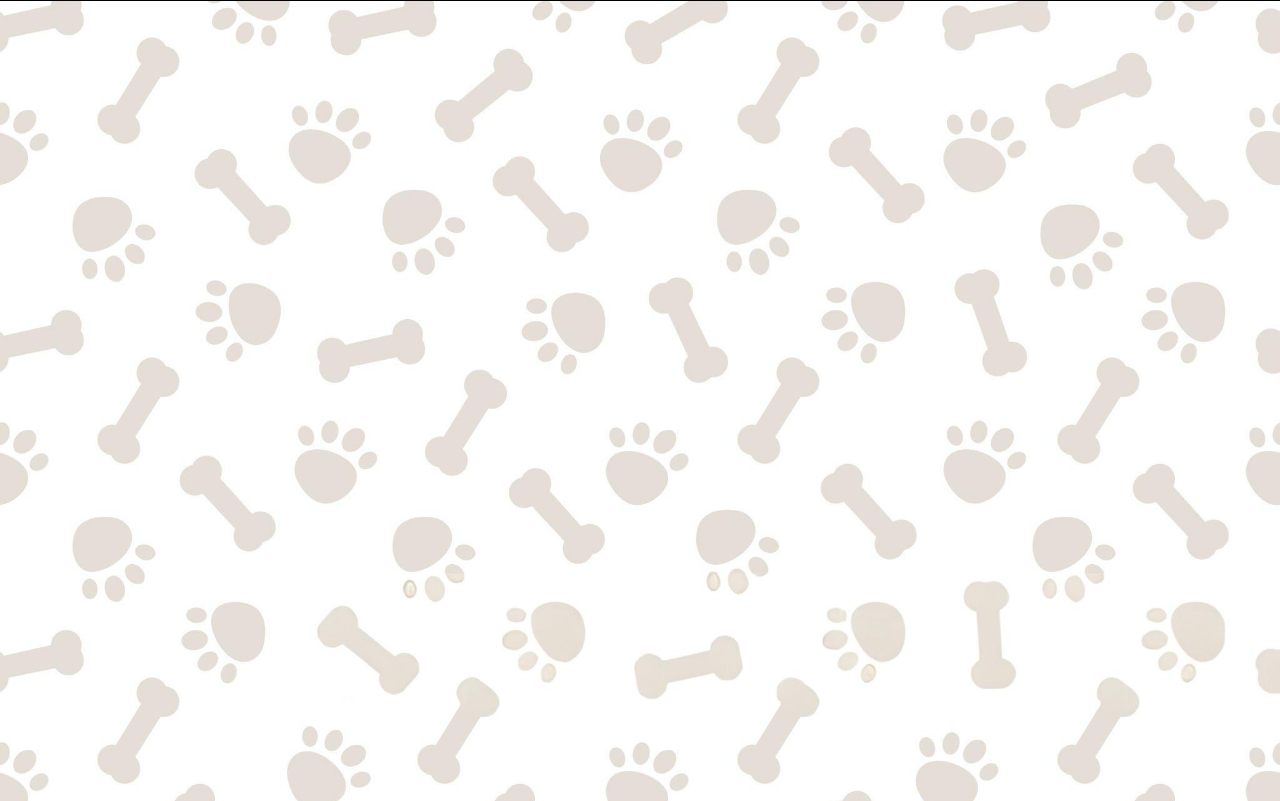
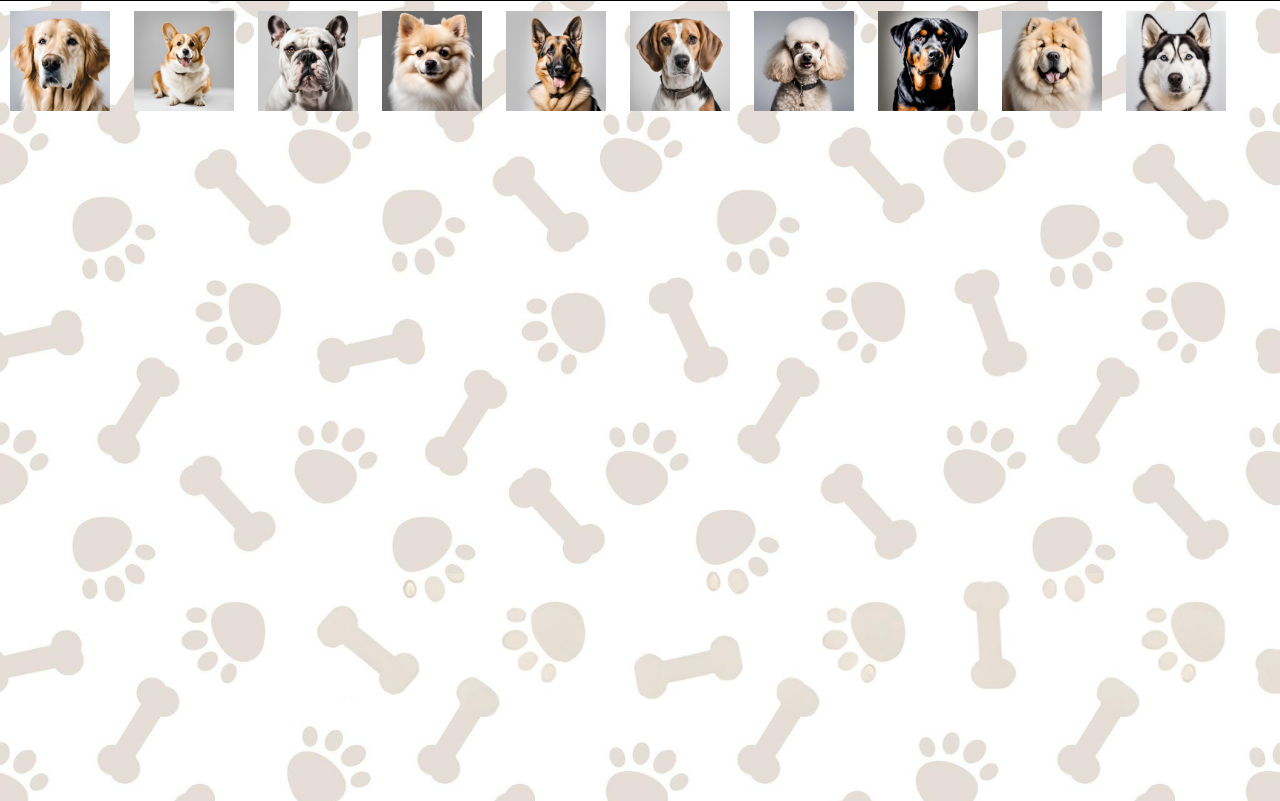
Before and after one commit to HanzDLC/html-php, a PHP site: page /webpages/gallery.html in a window 1280 px wide. Shown: the part 125-926 px from the top of the page. Run offline with PHP 8.4, Linux system fonts and the light colour scheme.

Commit message:
gallery update

```diff
--- a/style.css
+++ b/style.css
@@ -102,3 +102,12 @@ hr {
     background-color: #000;
 
 }
+
+.gallery-content img{
+    display: flexbox;
+    height: 100px;
+    width: 100px;
+    object-fit:scale-down;
+    padding: 10px;
+    margin-bottom: 10px;
+}
--- a/webpages/gallery.html
+++ b/webpages/gallery.html
@@ -23,5 +23,21 @@
 
         </header>
 
+
         <hr>
         <div class="bg-image"></div>
+
+
+        <div class = "gallery-content">
+            <img src="../images/goldenret.jpg" alt="Golden Retriever">
+            <img src="../images/corgi.jpg">
+            <img src="../images/bulldog.jpg">
+            <img src="../images/pom.jpg">
+            <img src="../images/german-shepherd.jpg">
+            <img src="../images/beagle.jpg">
+            <img src="../images/poodle.jpg">
+            <img src="../images/rottweiler.jpg">
+            <img src="../images/chow.jpg">
+            <img src="../images/husky.jpg">
+
+        </div>
```
Also changed, not shown: images/beagle.jpg (added), images/bulldog.jpg (added), images/chow.jpg (added), images/corgi.jpg (added), images/german-shepherd.jpg (added), images/goldenret.jpg (added), images/husky.jpg (added), images/pom.jpg (added), images/poodle.jpg (added), images/rottweiler.jpg (added).
